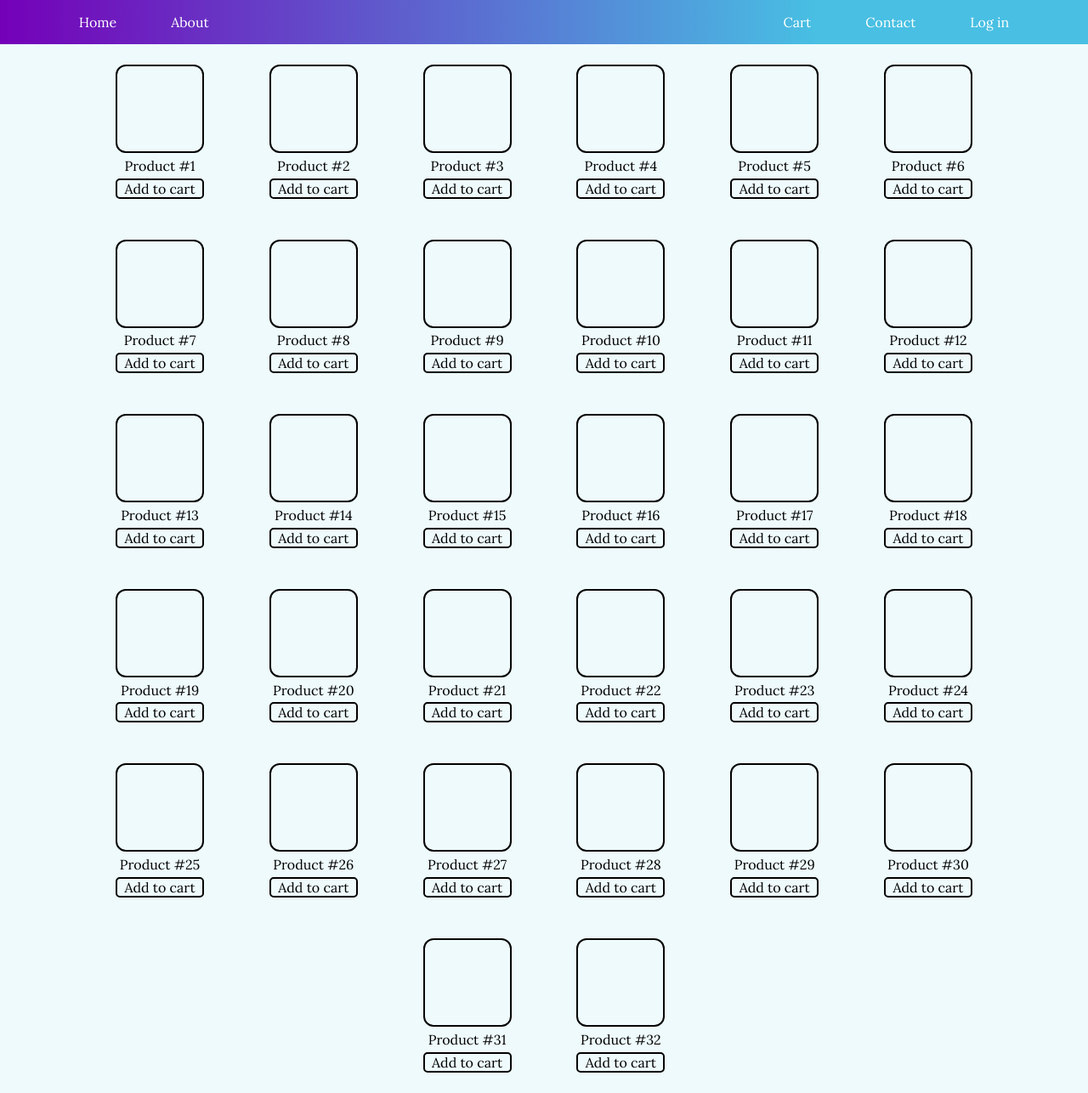
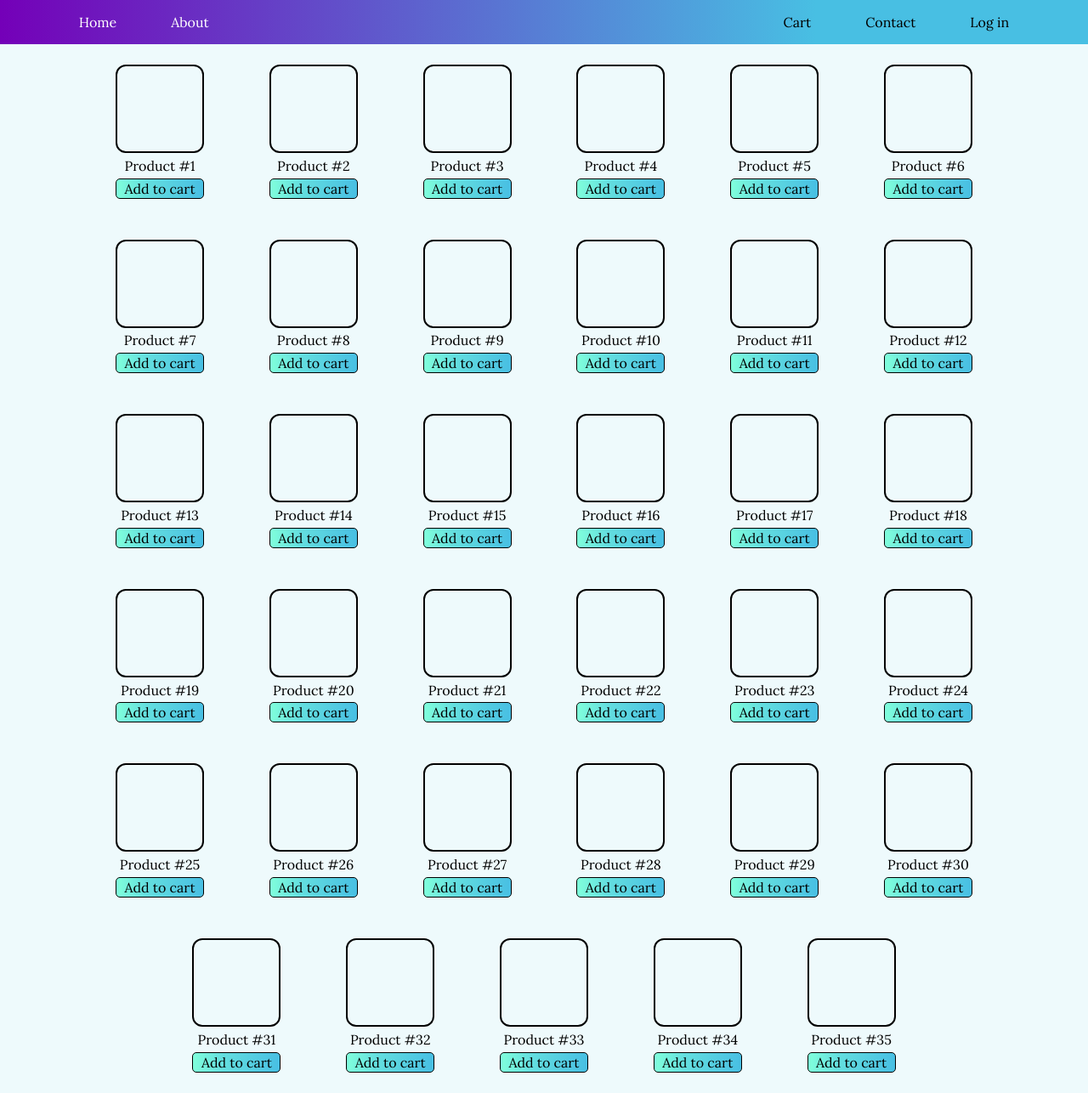
Before and after one commit to wilmxre/smartphone-store, a plain HTML site: page index.html in a window 1280 px wide. Shown: the whole page at 85% size. Drawn offline with Linux system fonts and the light colour scheme.

Commit message:
Add more style

```diff
--- a/script.js
+++ b/script.js
@@ -1,6 +1,6 @@
 const content = document.querySelector('.content');
 
-const total = 32;
+const total = 35;
 
 const titleText = 'Product #';
 let buttonText = 'Add to cart';
--- a/style.css
+++ b/style.css
@@ -40,6 +40,10 @@ body {
   margin-left: auto;
 }
 
+.navbar .right li a {
+  color: #000;
+}
+
 .navbar li {
   display: flex;
   font-size: 1rem;
@@ -72,8 +76,6 @@ body {
 }
 
 .item-title {
-  display: flex;
-  flex-direction: column;
   text-align: center;
   margin: .6vh 0;
 }
@@ -81,9 +83,18 @@ body {
 .item-btn {
   all: unset;
   cursor: pointer;
-  border: 2px solid #000;
+  border: 1px solid #000;
   border-radius: 5px;
   text-align: center;
+  background: rgb(128, 255, 219);
+  background: linear-gradient(90deg, rgba(128, 255, 219, 1) 0%, rgba(100, 223, 223, 1) 34%, rgba(72, 191, 227, 1) 100%);
+  padding: .125vh;
+}
+
+.item-btn:hover {
+  background: rgb(194, 255, 238);
+  background: rgb(153, 255, 226);
+  background: linear-gradient(90deg, rgba(153, 255, 226, 1) 0%, rgba(120, 227, 227, 1) 34%, rgba(96, 199, 230, 1) 100%);
 }
 
 /* ---------- CONTENT ---------- */
```
